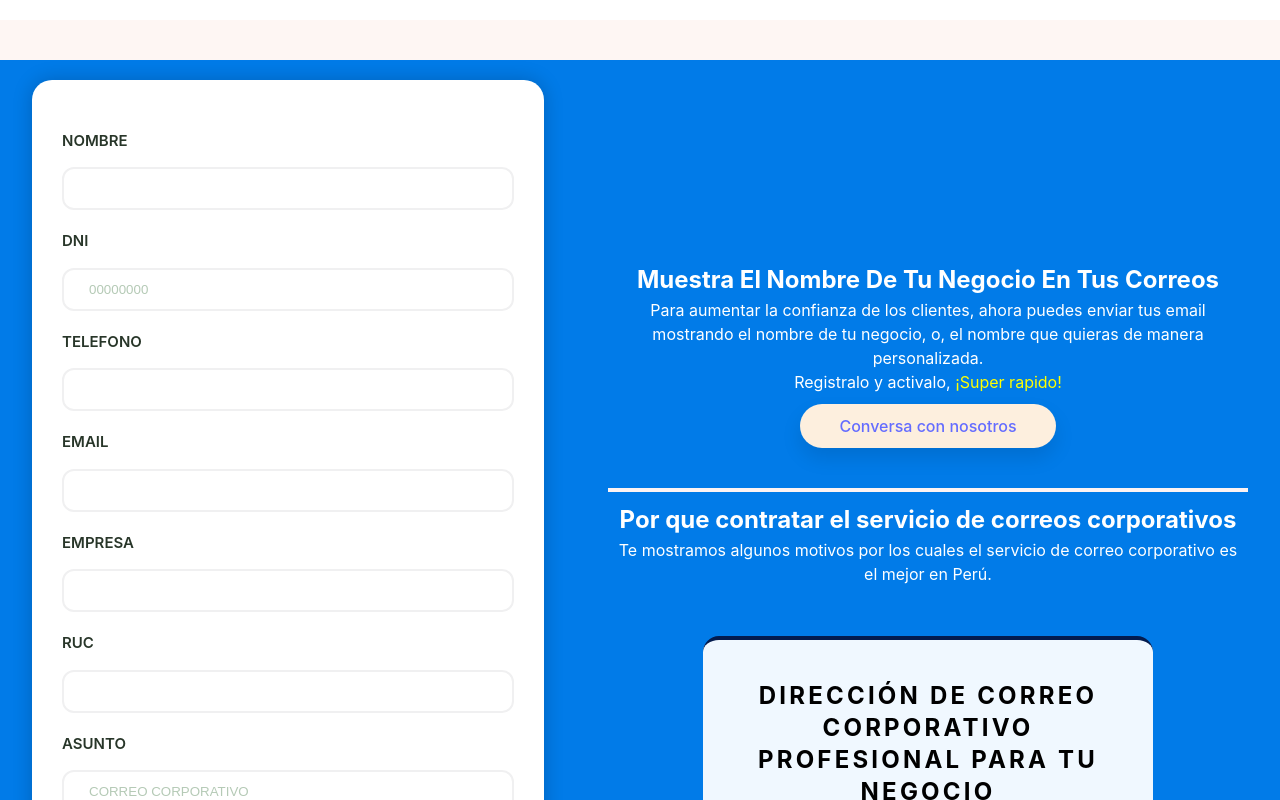
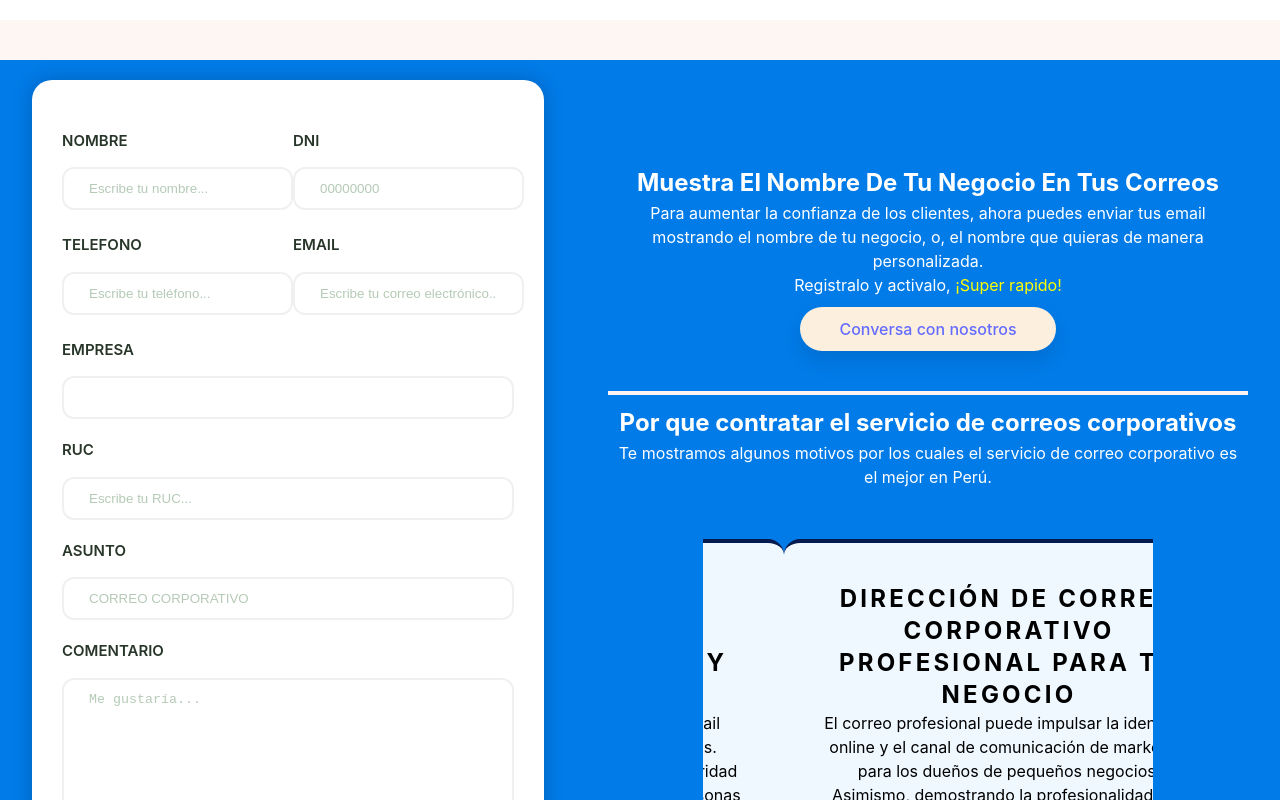
Before and after one commit to Krlozces/emailsCorporativos, a React (Vite) app: page / in a window 1280 px wide. Shown: the part 3580-4380 px from the top of the page. Built offline with nearby package versions, Linux system fonts and the light colour scheme; no server answers.

Commit message:
Structure modified

```diff
--- a/src/components/Form.jsx
+++ b/src/components/Form.jsx
@@ -109,6 +109,29 @@ export default function Form() {
         }
     };
 
+    useEffect(() => {
+        const inputs = document.querySelectorAll('input');
+
+        inputs.forEach(input => {
+            const handleInput = () => {
+                if (input.value.trim() !== '') {
+                    input.classList.add('filled');
+                } else {
+                    input.classList.remove('filled');
+                }
+            };
+            input.addEventListener('input', handleInput);
+
+            if (input.value.trim() !== '') {
+                input.classList.add('filled');
+            }
+
+            return () => {
+                input.removeEventListener('input', handleInput);
+            };
+        });
+    }, []);
+
     return (
         <>
         <h2 className='cabecera'>¡Es hora de trabajar juntos!</h2>
@@ -116,29 +139,39 @@ export default function Form() {
             <div className='container-space-around'>
                 <form onSubmit={handleSubmit} className='left-container'>
                     <div className='input-group'>
+                        <div className="contact-container">
+                            <div className='errors'>
                                 <label htmlFor="nombre">NOMBRE</label>
-                        <input type="text" name="nombre" id="nombre" value={formData.nombre} onChange={handleChange} required />
+                                <input type="text" name="nombre" id="nombre" value={formData.nombre} onChange={handleChange} required placeholder='Escribe tu nombre...' />
                                 {errors.nombre && <span className="error">{errors.nombre}</span>}
+                            </div>
 
+                            <div className='errors'>
                                 <label htmlFor="dni">DNI</label>
                                 <input type="text" name="dni" id="dni" placeholder='00000000' value={formData.dni} onChange={handleChange} required />
                                 {errors.dni && <span className="error">{errors.dni}</span>}
+                            </div>
+                        </div>
 
+                        <div className='contact-container'>
+                            <div className='errors'>
                                 <label htmlFor="telefono">TELEFONO</label>
-                        <input type="tel" name="telefono" id="telefono" value={formData.telefono} onChange={handleChange} required />
+                                <input type="tel" name="telefono" id="telefono" value={formData.telefono} onChange={handleChange} required placeholder='Escribe tu teléfono...' />
                                 {errors.telefono && <span className="error">{errors.telefono}</span>}
-
-
+                            </div>
+                            <div className='errors'>
                                 <label htmlFor="email">EMAIL</label>
-                        <input type="email" name="email" id="email" value={formData.email} onChange={handleChange} required />
+                                <input type="email" name="email" id="email" value={formData.email} onChange={handleChange} required placeholder='Escribe tu correo electrónico...'/>
                                 {errors.email && <span className="error">{errors.email}</span>}
+                            </div>
+                        </div>
 
                         <label htmlFor="empresa">EMPRESA</label>
                         <input type="text" name="empresa" id="empresa" value={formData.empresa} onChange={handleChange} required />
                         {errors.empresa && <span className="error">{errors.empresa}</span>}
 
                         <label htmlFor="ruc">RUC</label>
-                        <input type="text" name="ruc" id="ruc" value={formData.ruc} onChange={handleChange} required />
+                        <input type="text" name="ruc" id="ruc" value={formData.ruc} onChange={handleChange} required placeholder='Escribe tu RUC...' />
                         {errors.ruc && <span className="error">{errors.ruc}</span>}
 
                         <label htmlFor="asunto">ASUNTO</label>
```
Lines whose indentation alone changed are shown as unchanged.
